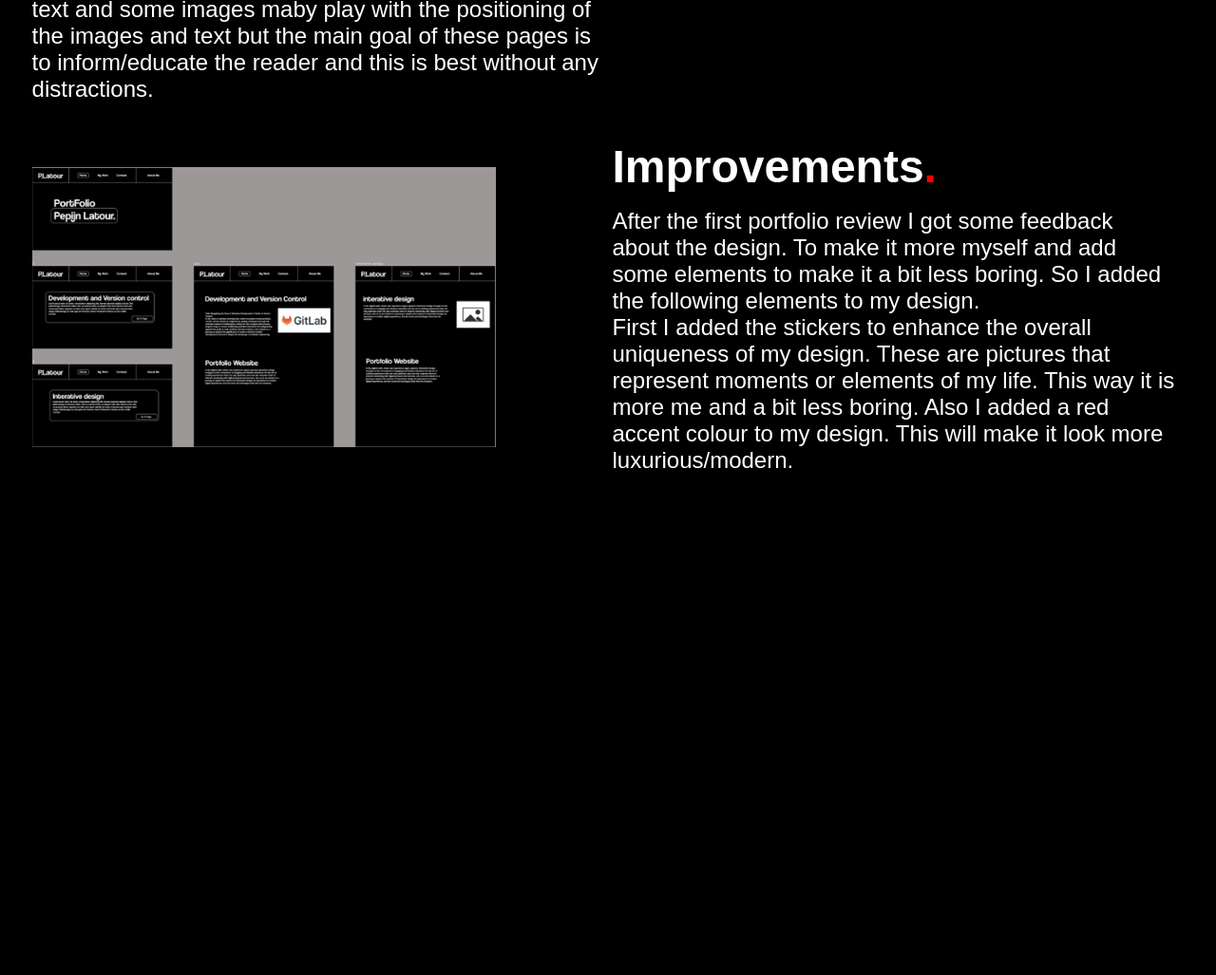
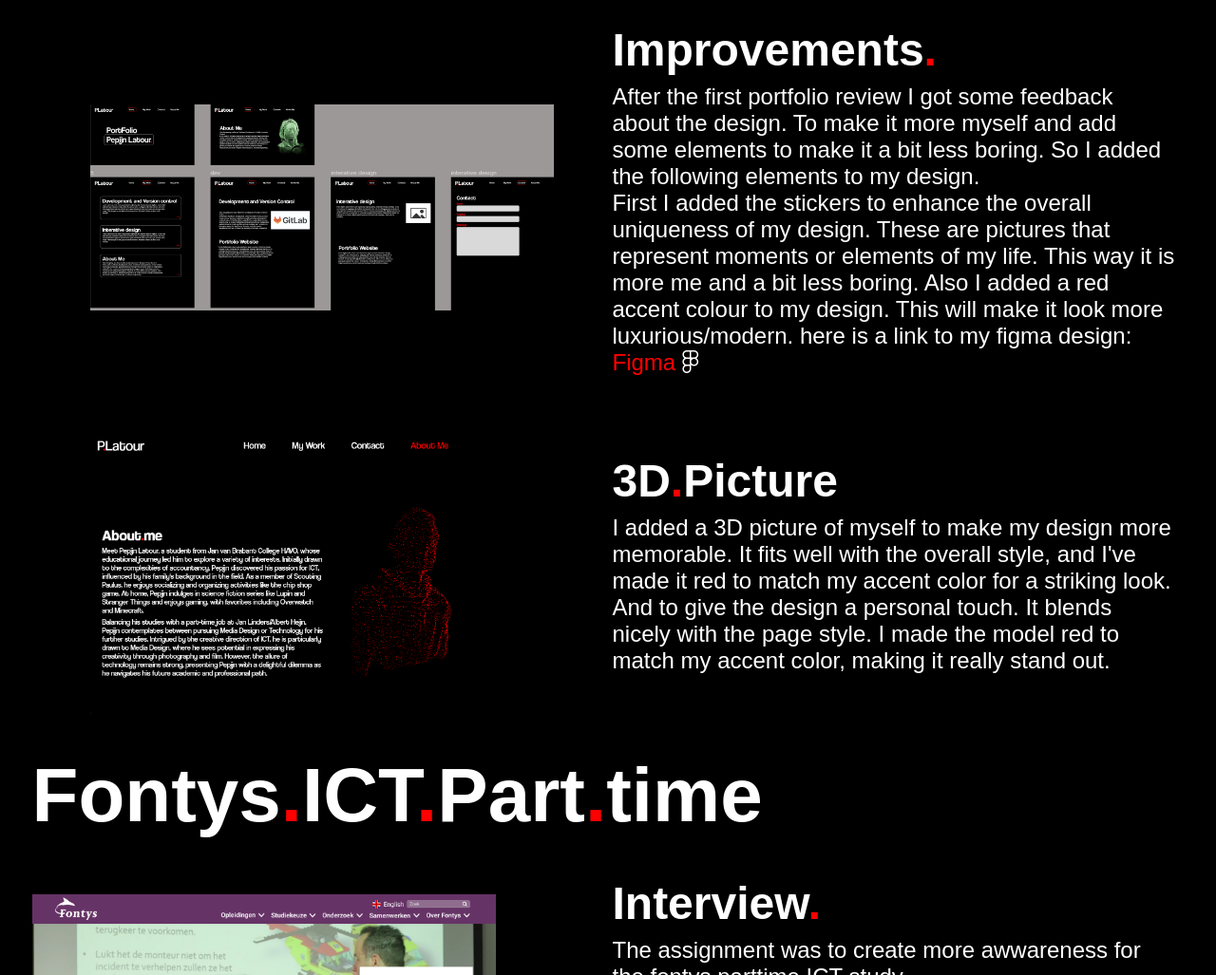
Before and after one commit to FiliePepijn/Platour, a website built with Vite: page src/html/mediaproducts.html in a window 1280 px wide. Shown: the part 1773-2800 px from the top of the page at 95% size. Before the commit the page ends 2272 px from the top, so only its background shows below. Built offline with nearby package versions, Linux system fonts and the light colour scheme; a web font is replaced by a local one.

Commit message:
finished the first learning outcome

```diff
--- a/src/css/aboutme.css
+++ b/src/css/aboutme.css
@@ -68,16 +68,34 @@ header {
     justify-content: center;
 }
 
-.text h1 {
-    font-size: 3rem;
-    margin: 0;
 
+
+
+section{
+    margin-left: 2vw;
+    width: 94vw;
+}
+.content {
+    display: grid;
+    grid-template-columns: 1fr 1fr;
+    flex-direction: row;
+    justify-content: center;
+    align-items: center;
+    grid-row-gap: 5vh;
+}
+.image-container {
+    display: flex;
+    justify-content: center;
+    align-items: center;
+    margin-top: 2vh;
 }
 
+h2 {
+    font-size: 5rem;
+    margin: 0;
+    grid-column: 1/3;
+}
 
-.text h1 span, .logo span {
-    color: red;
-}
 
 img {
     width: 80%;
@@ -91,31 +109,34 @@ canvas {
     z-index: -1;
 }
 
-section{
-    margin-left: 2vw;
-    width: 94vw;
-}
-.content {
-    display: grid;
-    grid-template-columns: 1fr 1fr;
-    grid-template-rows: 1fr 1fr;
-    flex-direction: row;
-    justify-content: center;
-    align-items: center;
-    margin-top: 2vh;
-    grid-row-gap: 5vh;
-}
+
+
 
 .text {
     font-size: 1.5rem;
 }
 .text p{
-    margin-top: 2vh;
+    margin-top: 1vh;
+}
+
+.text h1 {
+    font-size: 3rem;
+    margin: 0;
+
+}
+
+.text a {
+    color: red;
+}
+
+span, .logo span {
+    color: red;
 }
 
 .canvas-container {
     display: flex;
     justify-content: center;
+    align-items: center;
 }
 
 .webgl {
--- a/src/html/mediaproducts.html
+++ b/src/html/mediaproducts.html
@@ -53,9 +53,12 @@
         <div class="image-container">
             <img src="../img/interactive.png" alt="Development">
         </div>
-        <div class="second-image-container">
-            <img src="../img/Figport1.png" alt="figma prototype portfolio">
-            <img src="../img/Figport2.png" alt="figma prototype portfolio 1">
+        <h2>PortFolio<span>.</span></h2>
+        <div class="image-container">
+            <div>
+                <img src="../img/Figport1.png" alt="figma prototype portfolio">
+                <img src="../img/Figport2.png" alt="figma prototype portfolio 1">
+            </div>
         </div>
         <div class="text">
             <h1 class="page-title" class="prototyping">Prototyping<span>.</span> </h1>
@@ -83,7 +86,7 @@
             <img src="../img/Figdesport1.png" alt="figma prototype portfolio 2">
         </div>
         <div class="image-container">
-            <img src="../img/Figdesport1.png" alt="figma prototype portfolio 3">
+            <img src="../img/Figdesport2.png" alt="figma prototype portfolio 3">
         </div>
         <div class="text">
             <h1 class="page-title" class="improvements">Improvements<span>.</span> </h1>
@@ -92,9 +95,38 @@
                 So I added the following elements to my design. <br>
                 First I added the stickers to enhance the overall uniqueness of my design. These are pictures that represent moments or elements of my life. This way it is more me and a bit less boring.
                 Also I added a red accent colour to my design. This will make it look more luxurious/modern.
+
+                here is a link to my figma design: <a class="link" target="_blank"  href="https://www.figma.com/file/WB81lQ5fnypG1bqZPdVfO8/PortFolio?type=design&node-id=491%3A9&mode=design&t=fWlbEhrXnGLmEZBS-1"> Figma <i class="fa-brands fa-figma"></i></a>
             </p>
         </div>
-    </section>
+        <div class="image-container">
+            <img src="../img/SCaboutme.png" alt="figma prototype portfolio 4">
+        </div>
+        <div class="text">
+            <h1 class="page-title" class="3dpicture">3D<span>.</span>Picture</h1>
+            <p>
+                I added a 3D picture of myself to make my design more memorable. It fits well with the overall style, and I've made it red to match my accent color for a striking look.
+                And to give the design a personal touch. It blends nicely with the page style. I made the model red to match my accent color, making it really stand out.
+            </p>
+        </div>
+
+        <h2>Fontys<span>.</span>ICT<span>.</span>Part<span>.</span>time<span></span></h2>
+        <div class="image-container">
+            <div>
+                <img src="../img/fontyICTpt.png" alt="figma prototype fontys" >
+            </div>
+        </div>
+        <div class="text">
+            <h1 class="page-title" class="interview">Interview<span>.</span> </h1>
+            <p>
+                The assignment was to create more awwareness for the fontys parttime ICT study. <br>
+                For this assignment we started with creating questions after that I interviewed a few people from the target audience. <br>
+                I asked them about their experience with the current website and how they experience the study. Why they chose the study, and how they find this study <br>
+                Wit the answers of this interview we started the design.
+            </p>
+        </div>
+        <div class="text">
+        </section>
 
 </body>
 </html>
```
Also changed, not shown: src/img/BBlogo.svg (added), src/img/SCaboutme.png (added), src/img/SLlogo.png (added), src/img/fontyICTpt.png (added).
